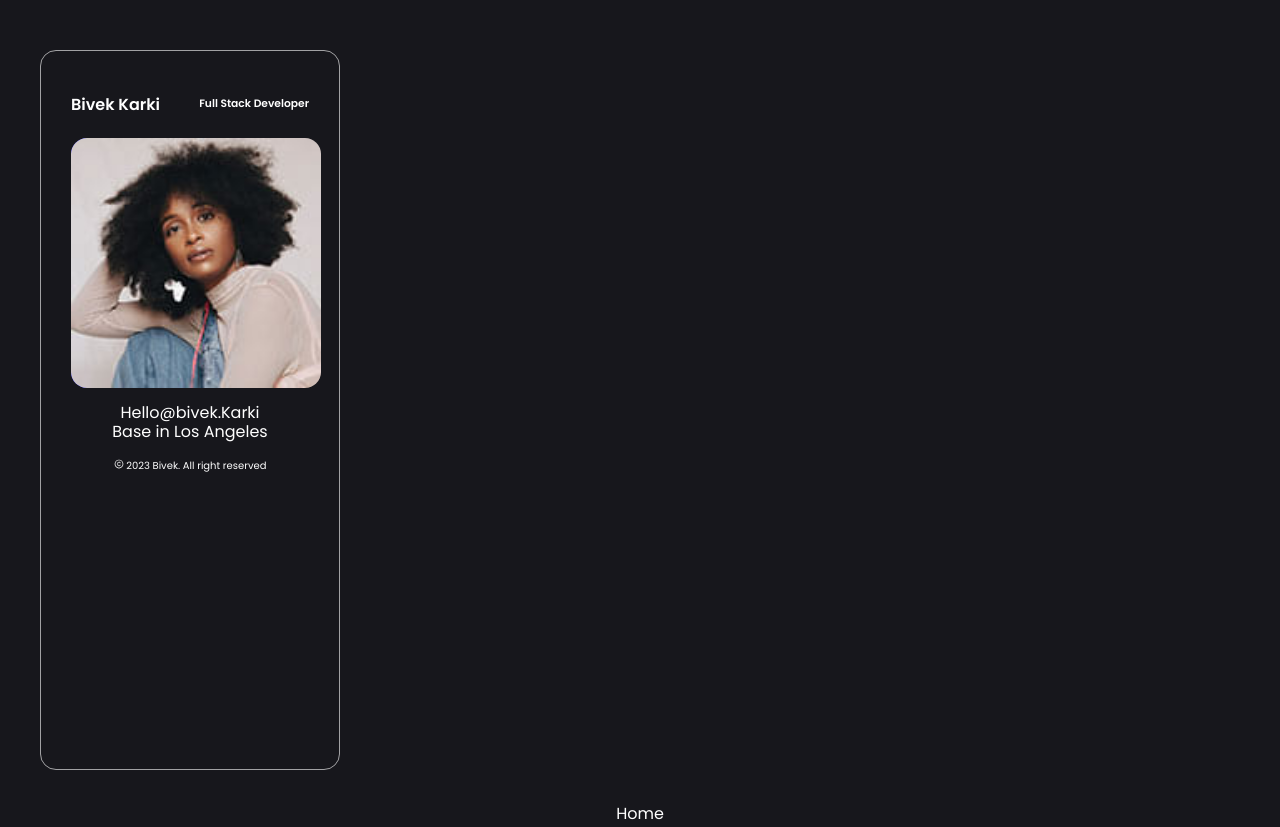
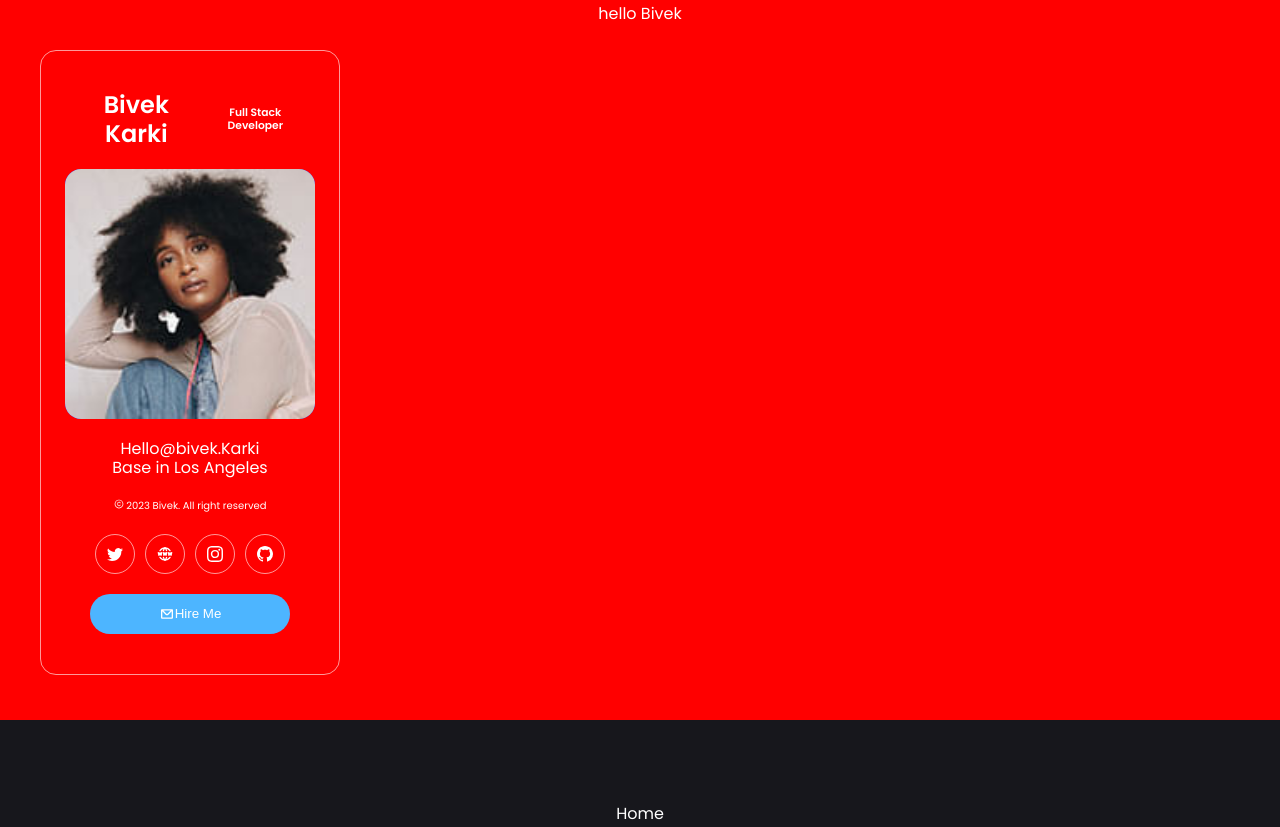
Before and after one commit to Bivek10/React-R-D, a React (Create React App) app: page / in a window 1280 px wide. Built offline with nearby package versions, Linux system fonts and the light colour scheme.

Commit message:
portfolio: profile card design

```diff
--- a/src/portfolio/Header.jsx
+++ b/src/portfolio/Header.jsx
@@ -4,27 +4,54 @@ import Logo from '../../src/assets/me.jpg';
 import {FaAddressBook} from 'react-icons/fa';
 import {TiContacts} from 'react-icons/ti';
 import {AiOutlineCopyright} from 'react-icons/ai';
+import {TbWorldWww} from 'react-icons/tb';
+import {BsInstagram, BsGithub, BsTwitter} from 'react-icons/bs';
+import {CgMail} from 'react-icons/cg';
+
+import SocialIcon from './components/SocialIcon';
+import Button from './components/ButtonComp';
+import ButtonComp from './components/ButtonComp';
 
 const HeaderSection = styled.section`
     width: 100%;
     height: 100vh;
+    display: flex;
+    flex-direction: row;
+    justify-content: space-between;
     overflow: hidden;
 `;
 
  const ProfileCard= styled.div`
+    display: flex;
+    flex-direction: column;
+    justify-content: center;
+    align-items: center;
     width: 300px;
-    height: 90vh;
     margin: 50px 40px;
     border-radius: 1rem;
     border: 1px solid var(--color-light);
     padding: 40px 30px;
+    position: fixed;
  `;
 
 const PorfileCardTitle= styled.div`
     display: flex;
     justify-content: space-between;
     align-items: center;
+    h2,h6 {
+        line-height: 1.2;
+    }
+
+    .copyright{
+        font-size: 10px;
+    }
+
 `
+ const ContentSection = styled.div `
+    width: 100%;
+    height: 90vh;
+    background-color: red;
+ `
 
 const ProfileImage= styled.div`
     border-radius: 1rem;
@@ -42,7 +69,7 @@ const ProfileImage= styled.div`
 
  const ProfileSubTitle= styled.div`
 
-    margin-top: 15px;
+    margin-top: 20px;
     align-items: center;
     text-align: center;
     h4{
@@ -50,13 +77,10 @@ const ProfileImage= styled.div`
         line-height: 1.2;
         font-weight: 400;
     }
-    i{
-        justify-content: center;
-        align-items: center;
-    }
+
  `
 const  CopyRightTitle= styled.div`
-    margin-top: 15px;
+    margin-top: 20px;
     align-items: center;
     text-align: center;
     p{
@@ -64,14 +88,45 @@ const  CopyRightTitle= styled.div`
     }
 
 `
+const socialIconProps =[
+    {
+        key:"twitter",
+        label:"Twitter",
+        icon:<BsTwitter size={16}/>
+    },
+    {
+        key:"website",
+        label:"Website",
+        icon:<TbWorldWww size={16}/>
+    },
+    {
+        key:"instagram",
+        label:"Instagram",
+        icon:<BsInstagram size={16}/>
+    },
+    {
+        key:"github",
+        label:"Github",
+        icon:<BsGithub size={16}/>
+    },
+]
 
+const buttonProps ={
+    name:"Hire Me",
+    showIcon:true,
+    icon:<CgMail size={16}/>,
+    onPressed:function (){
+        console.log(buttonProps.name)
+    }
+}
 
 function Header() {
   return (
     <HeaderSection>
         <ProfileCard>
             <PorfileCardTitle>
-                <h4>Bivek Karki</h4>
+                <h2> Bivek Karki  </h2>
+                {/* <span className='copyright'><AiOutlineCopyright/></span> */}
                 <h6>Full Stack Developer</h6>
             </PorfileCardTitle>
             <ProfileImage>
@@ -85,7 +140,12 @@ function Header() {
                     <AiOutlineCopyright/> 2023 Bivek. All right reserved
                 </p>
             </CopyRightTitle>
+            <SocialIcon menudata={socialIconProps}/>
+            <ButtonComp arg={buttonProps}/>
         </ProfileCard>
+        <ContentSection>
+            <p>hello Bivek</p>
+        </ContentSection>
     </HeaderSection>
   )
 }
--- /dev/null
+++ b/src/portfolio/components/ButtonComp.jsx
@@ -0,0 +1,26 @@
+import React from 'react'
+import styled from 'styled-components'
+
+
+const ButtonDiv= styled.button`
+  margin-top: 20px;
+    height: 40px;
+    color:var(--color-white);
+    background-color: var(--color-primary);
+    width: 200px;
+    display: flex;
+    border-radius: 50px;
+    justify-content: center;
+    align-items: center;
+`
+
+function ButtonComp(props) {
+  const btnArg=props.arg;
+  return (
+
+      <ButtonDiv onClick={btnArg.onPressed}>{btnArg.showIcon && btnArg.icon} {btnArg.name}</ButtonDiv>
+
+    )
+}
+
+export default ButtonComp
--- /dev/null
+++ b/src/portfolio/components/SocialIcon.jsx
@@ -0,0 +1,38 @@
+import React from 'react'
+import styled from 'styled-components'
+
+const SocialDiv= styled.div`
+    margin-top: 20px;
+    display: inline-flex;
+    align-items: center;
+    text-align: center;
+    gap: 10px;
+
+`
+
+const IconButton= styled.div`
+    height: 40px;
+    width: 40px;
+    display: flex;
+    border-radius: 50px;
+    border: 1px solid var(--color-light);
+    justify-content: center;
+    align-items: center;
+`
+
+function SocialIcon(props) {
+    const menuItem= props.menudata.map((item)=>{
+        return(
+            <IconButton key={item.key}>
+                {item.icon}
+            </IconButton>
+        )
+    })
+  return (
+    <SocialDiv>
+        {menuItem}
+    </SocialDiv>
+  )
+}
+
+export default SocialIcon
```
